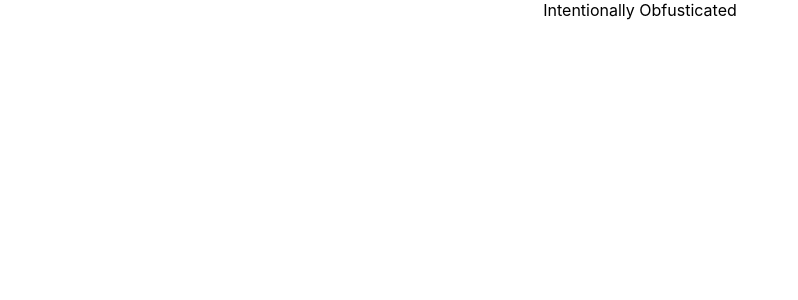
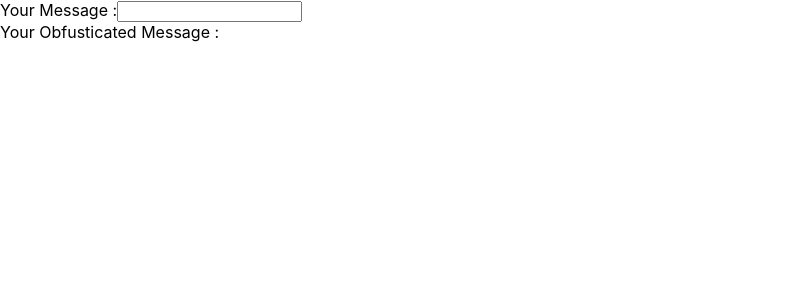
Before and after one commit to mbone1/intentionalobfusticator, a React (Create React App) app: page / in a window 1280 px wide. Shown: the top 300 px of the page, without its empty margins (0-798 px from the left). Built offline with nearby package versions, Linux system fonts and the light colour scheme.

Commit message:
input to output functioning, no obfustication

```diff
--- a/src/App.js
+++ b/src/App.js
@@ -1,11 +1,39 @@
 import './App.css';
+import React, { Component } from 'react';
 
-function App() {
-  return (
-    <div className="App">
-      Intentionally Obfusticated
-    </div>
-  );
+class App extends Component {
+  constructor(props) {
+    super(props);
+
+    this.state = {
+      obfustication: "",
+    };
+
+    this.handleChange = this.handleChange.bind(this);
+  }
+
+  handleChange(e) {
+    console.log(e.target)
+    this.setState({
+      obfustication: e.target.value,
+    });
+  }
+
+
+  render() {
+    return (
+      <div>
+        Your Message :
+        <input
+          type="text"
+          value={this.state.obfustication}
+          onChange={this.handleChange}
+        />
+        <br />
+       Your Obfusticated Message : {this.state.obfustication}
+      </div>
+    );
+  }
 }
 
 export default App;
```
